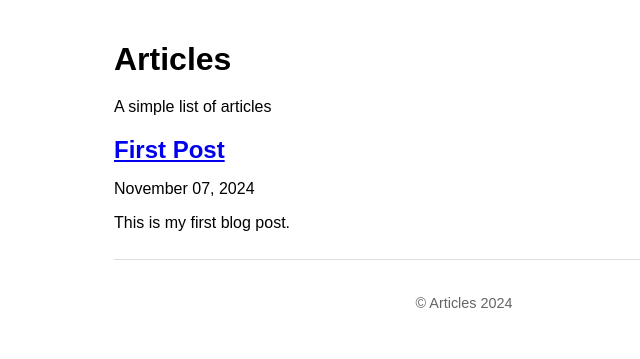
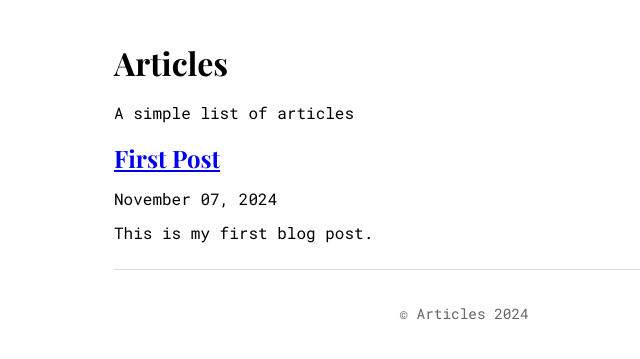
Before and after one commit to jessespeak/jessespeak.github.io, a Jekyll site: the page built from index.html, in a window 1280 px wide. Shown: the top 359 px of the page, without its empty margins (176-816 px from the left). Built offline with Jekyll 4.4.1, drawn with Linux system fonts in a browser that asks for light colours.

Commit message:
Font changes

```diff
--- a/_layouts/default.html
+++ b/_layouts/default.html
@@ -5,15 +5,21 @@
   <meta name="viewport" content="width=device-width, initial-scale=1.0">
   <title>{{ page.title }}</title>
 
+<link href="https://fonts.googleapis.com/css2?family=Playfair+Display:wght@700&family=Roboto+Mono:wght@400&display=swap" rel="stylesheet">
+
   <!-- Inline CSS in the <head> section -->
   <style>
     /* Basic styling for the single-column layout */
     body {
-      font-family: Arial, sans-serif;
+      font-family: 'Roboto Mono', monospace;
       max-width: 700px;
       margin: 0 auto;
       padding: 20px;
     }
+
+    h1, h2 {
+  font-family: 'Playfair Display', serif;
+}
 
     h1 {
       font-size: 2em;
```
